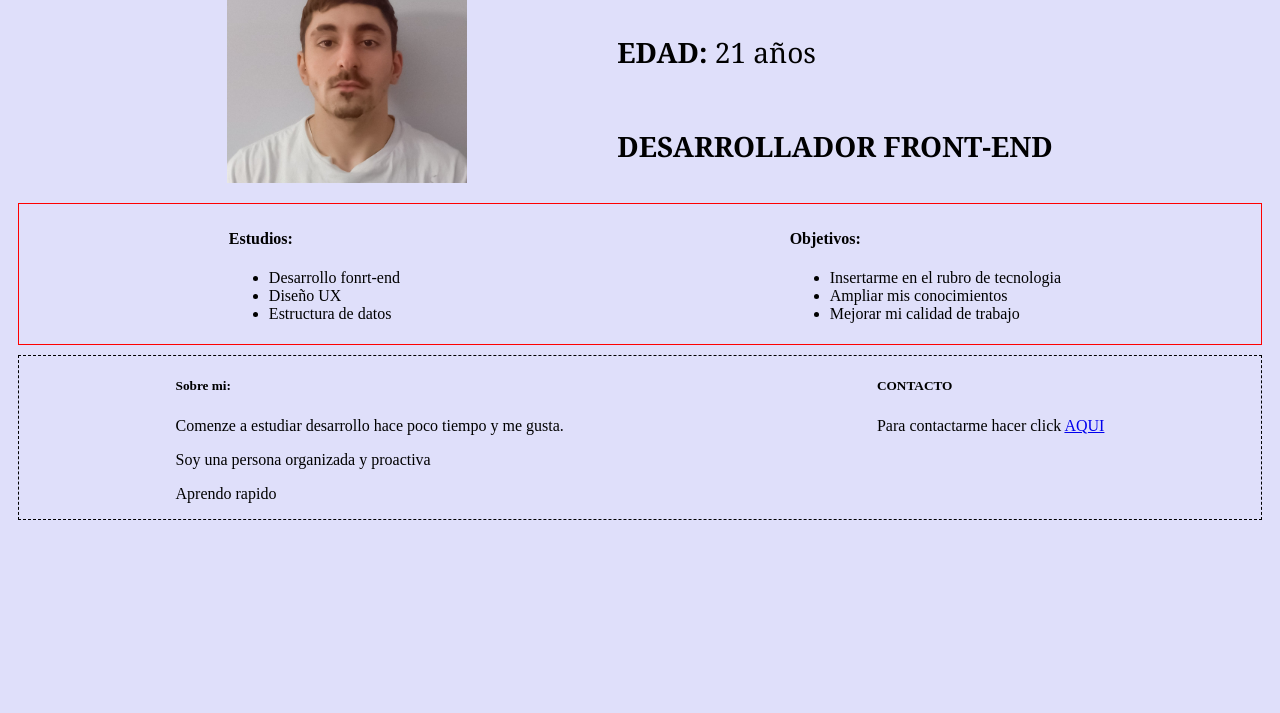
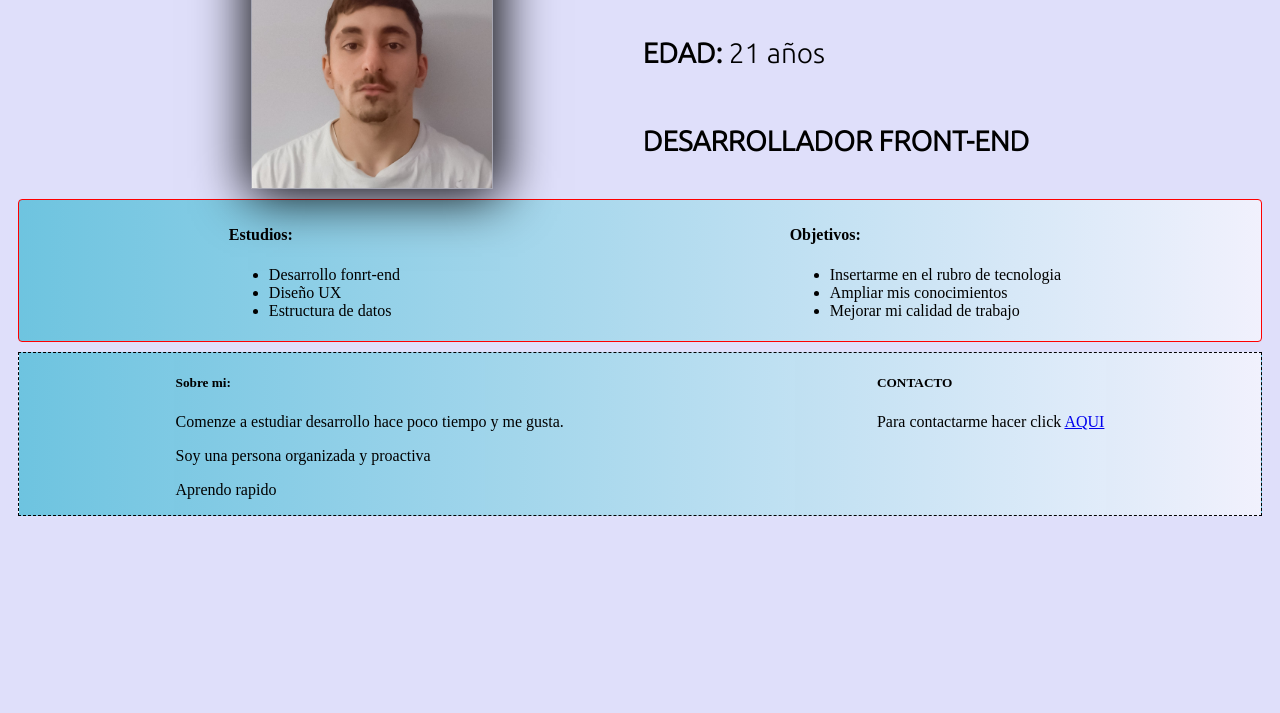
Before and after one commit to juanngonzalez/EjercicioCV-UTN-, a plain HTML site: page index.html in a window 1280 px wide. Shown: the part 87-800 px from the top of the page. Drawn offline with Linux system fonts and the light colour scheme.

Commit message:
nuevos estilos CSS

```diff
--- a/index.html
+++ b/index.html
@@ -7,6 +7,9 @@
     <meta name="viewport" content="width=device-width, initial-scale=1.0">
     <title>CV JUAN GONZALEZ</title>
     <link rel="stylesheet" href="./style.css">
+    <link rel="preconnect" href="https://fonts.googleapis.com">
+    <link rel="preconnect" href="https://fonts.gstatic.com" crossorigin>
+    <link href="https://fonts.googleapis.com/css2?family=Ubuntu:wght@300&display=swap" rel="stylesheet">
 </head>
 
 <body>
@@ -17,7 +20,7 @@
             </div>
             <div class="datosPrincipales">
                 <h1>JUAN GABRIEL GONZALEZ</h1>
-                <h3>Edad: <span style="font-weight: 100;">21 años</span></h3>
+                <h3>Edad: <span style="font-weight: 400;">21 años</span></h3>
                 <h3>Desarrollador front-end</h3>
             </div>
         </div>
--- a/style.css
+++ b/style.css
@@ -15,6 +15,7 @@ img{
     flex-direction: column;
     justify-content: center;
     align-content: center;
+    font-family: 'Ubuntu', sans-serif;
 }
 .imagenPerfil{
     margin-right: 150px;
@@ -24,7 +25,7 @@ img{
 }
 .datosPrincipales h3{
     font-size: 28px;
-    font-family:Georgia, 'Times New Roman', Times, serif;
+    font-family: 'Ubuntu', sans-serif;
     text-transform: uppercase;
 }
 .datosPrincipales h3 span{
@@ -38,6 +39,8 @@ img{
     padding: 5px;
     padding-left: 15px;
     margin: 10px;
+    border-radius: 4px;
+    background: linear-gradient(to right, rgba(14, 173, 201, 0.541), rgba(255, 255, 255, 0.555));
 }
 .sobreMi{
     display: flex;
@@ -46,7 +49,15 @@ img{
     margin: 5px;
     margin-left: 10px;
     margin-right: 10px;
+    background: linear-gradient(to right, rgba(14, 173, 201, 0.541), rgba(255, 255, 255, 0.555));
 }
 .sobreMi a:hover{
     color: red;
 }
+.imagenPerfil{
+    border: solid rgba(128, 128, 128, 0.589) 1px;
+    box-shadow: 2px 2px 50px 5px;
+}
+.imagenPerfil img{
+    height: 100%;
+}
```
